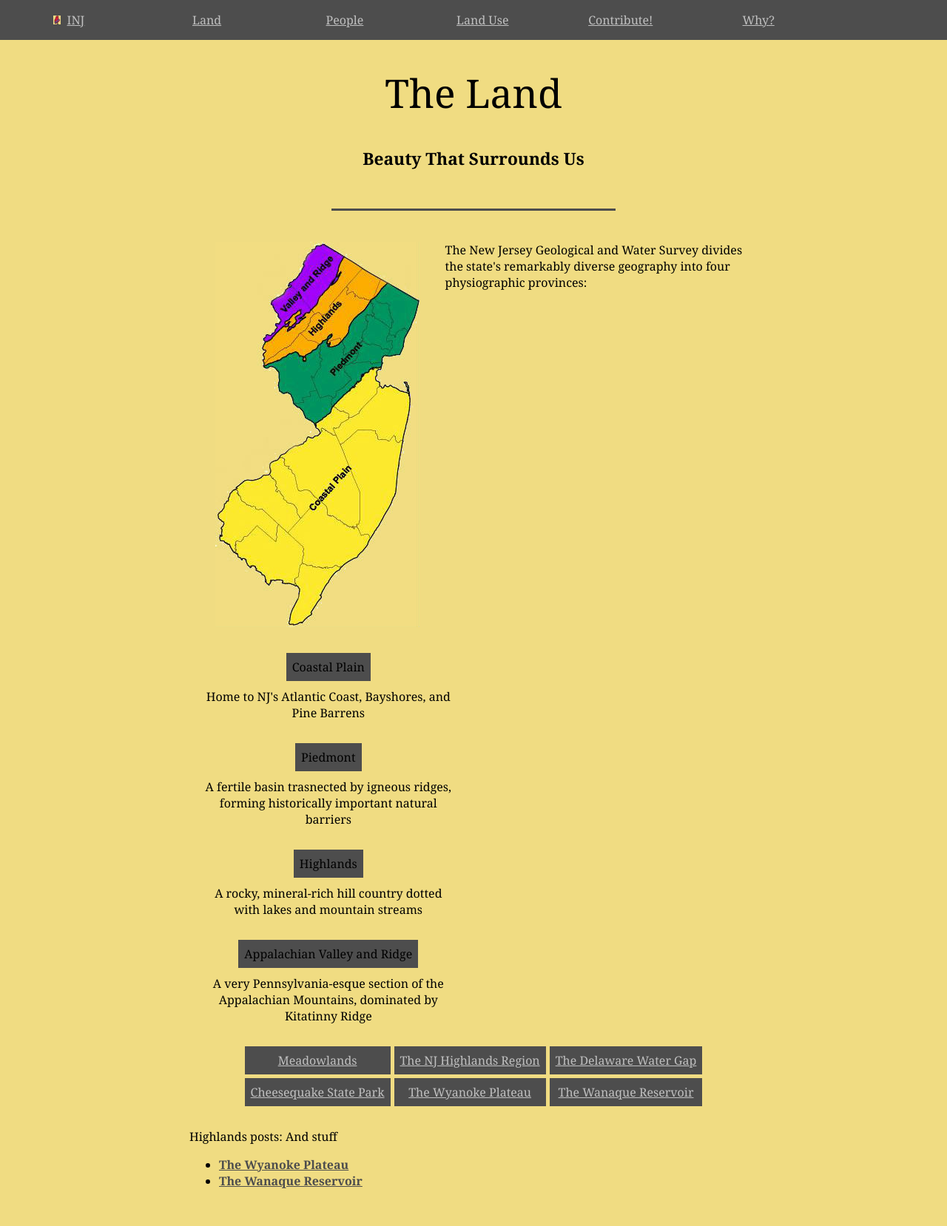
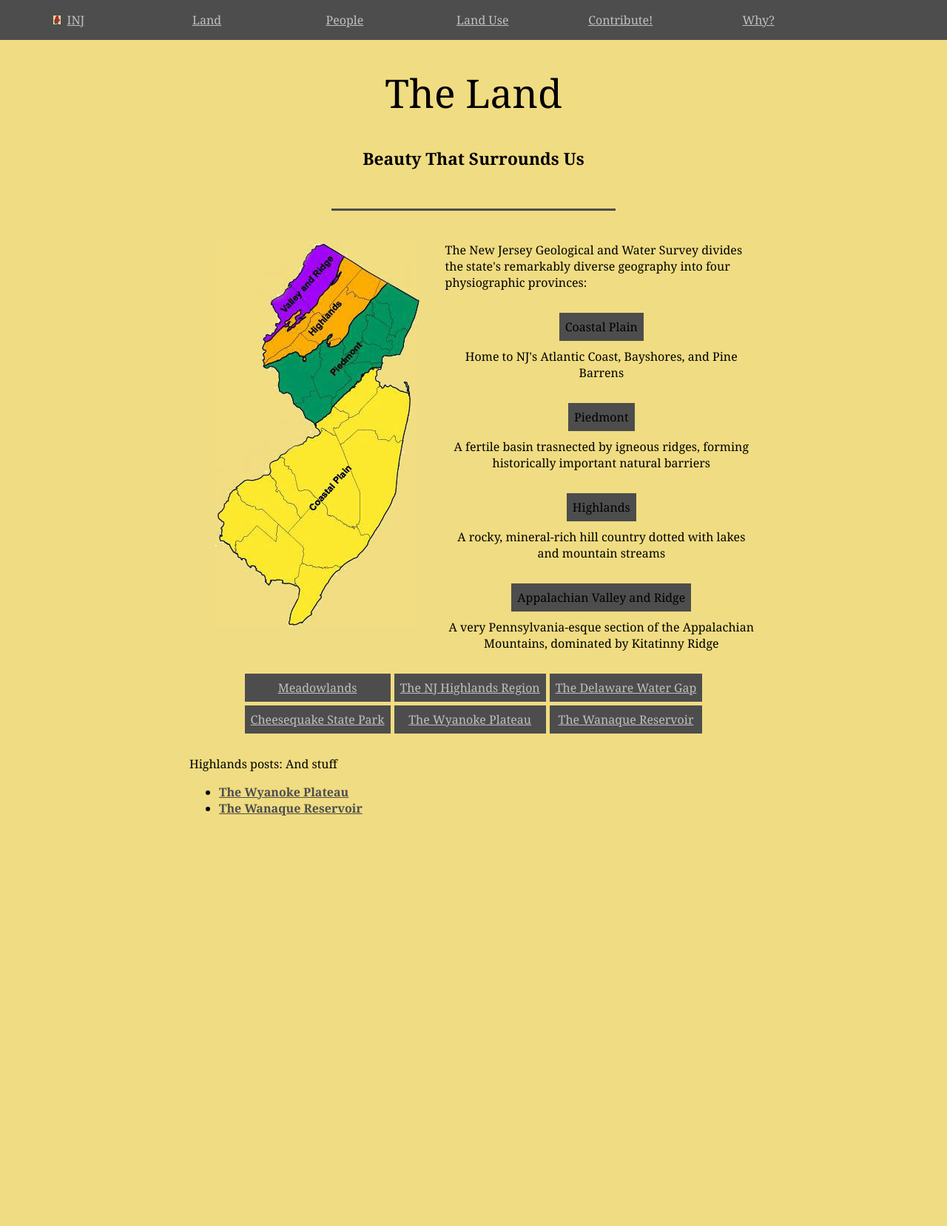
Before and after one commit to jonfried/oakafee.github.io, a Jekyll site: the page built from land.html, in a window 1280 px wide. Shown: the whole page at 74% size. Built offline with Jekyll 4.4.1, drawn with Linux system fonts in a browser that asks for light colours; after the commit the page ends 1154 px from its top, so only the background shows below that.

Commit message:
Update style.css

```diff
--- a/styles/style.css
+++ b/styles/style.css
@@ -232,7 +232,6 @@ div.bottom-text{
 }
 div.land {
 	margin-left: 15px;
-	width: 45%;
 }
 div.land p {
 	margin-top: 5px;
```
